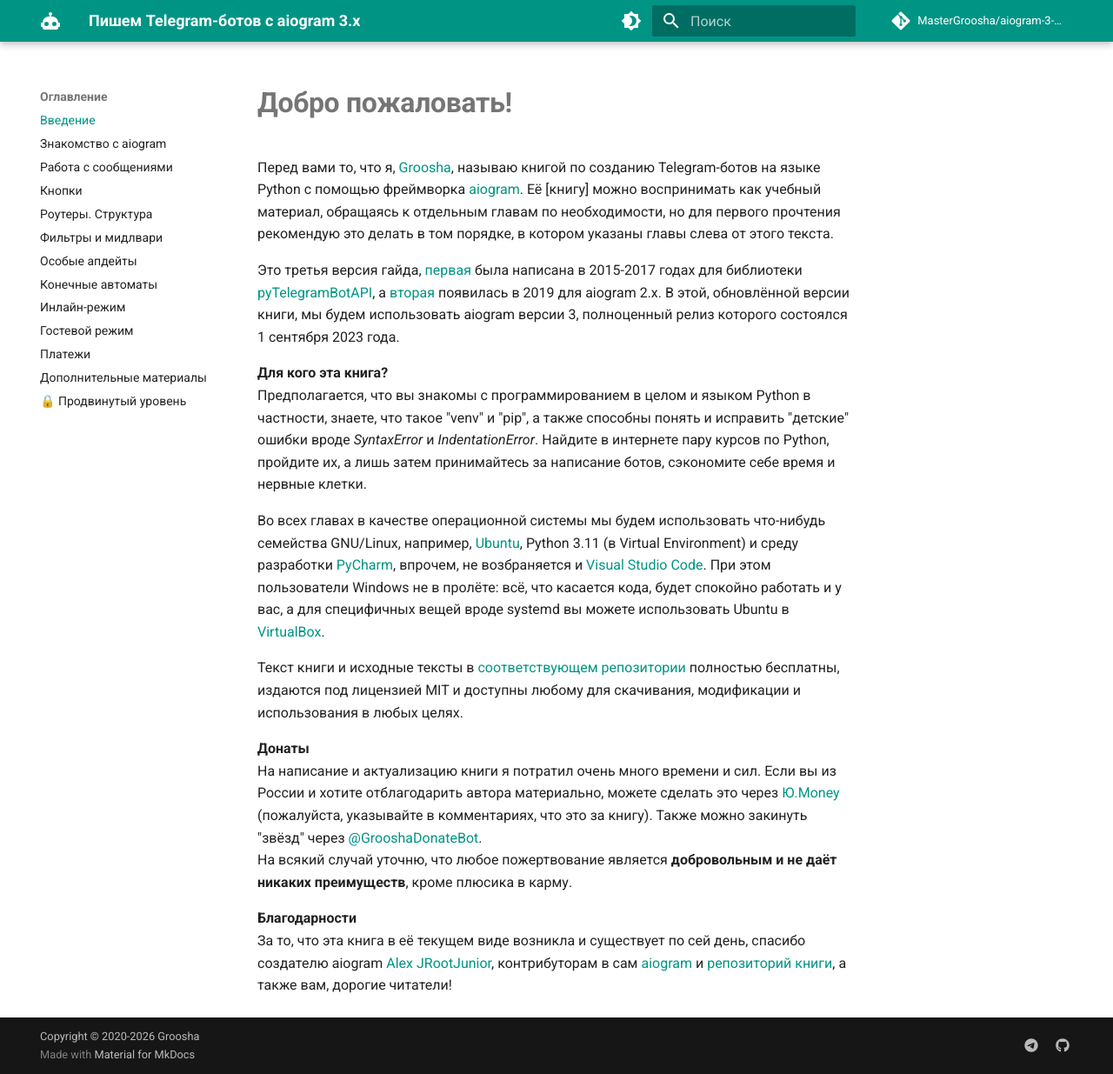
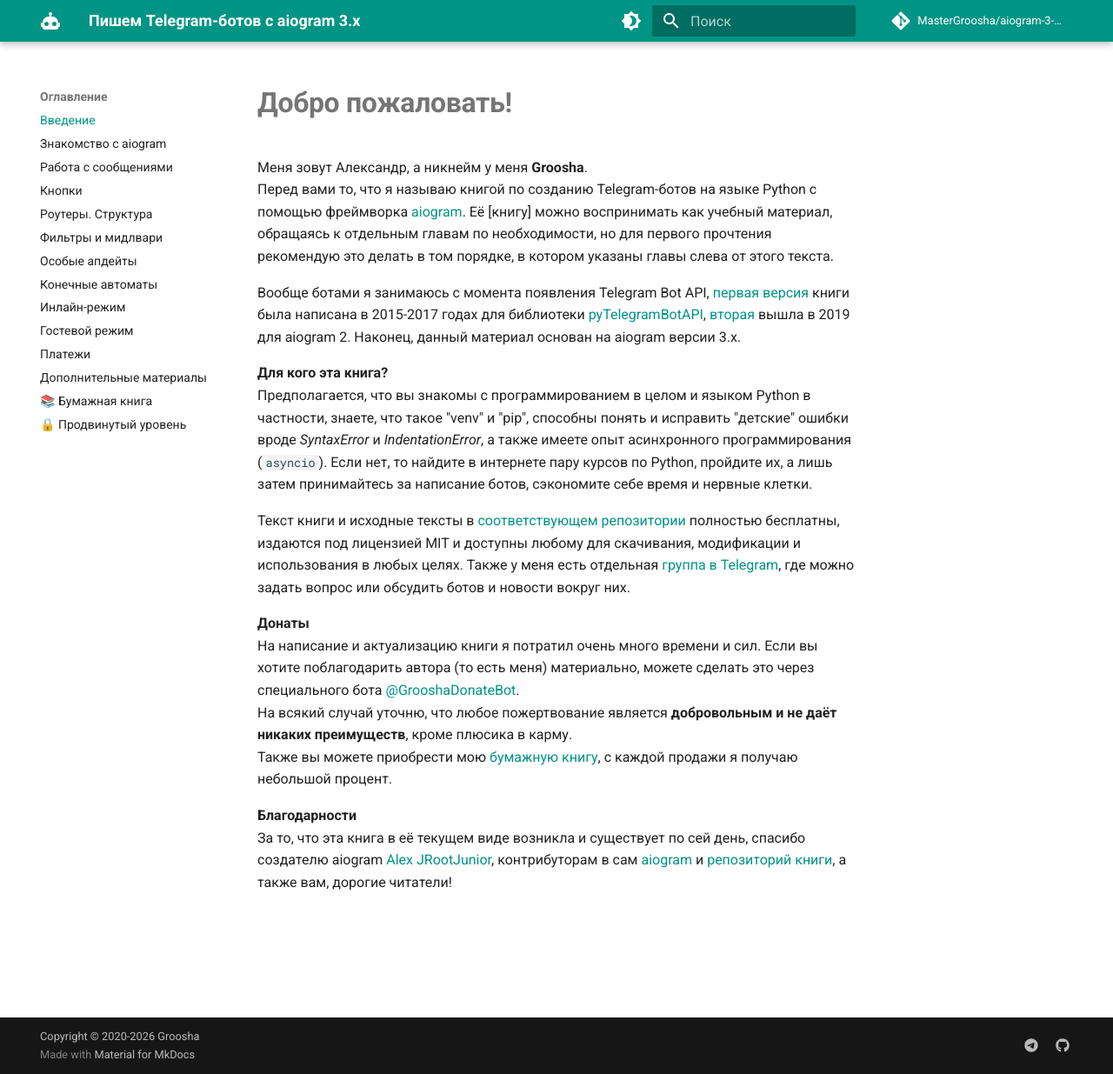
Before and after one commit to Vadim-Khristenko/aiogram-3-guide, an MkDocs documentation site: the page built from book_src/index.md, in a window 1280 px wide and 1235 px high. Shown: the whole window at 87% size. Built offline with MkDocs 1.6.1 and Material for MkDocs 9.7.7, drawn with Linux system fonts in a browser that asks for light colours; comment, search, counter and statistics services are not loaded.

Commit message:
Обновлена метаинформация о самой книге и о дополнительных материалах (#110)

```diff
--- a/book_src/index.md
+++ b/book_src/index.md
@@ -4,37 +4,32 @@ title: Введение
 
 # **Добро пожаловать!**
 
-Перед вами то, что я, [Groosha](https://mastergroosha.github.io/), называю книгой по созданию Telegram-ботов на языке Python с помощью
+Меня зовут Александр, а никнейм у меня **Groosha**.
+Перед вами то, что я называю книгой по созданию Telegram-ботов на языке Python с помощью
 фреймворка [aiogram](https://github.com/aiogram/aiogram). Её \[книгу\] можно воспринимать как учебный материал,
 обращаясь к отдельным главам по необходимости, но для первого прочтения рекомендую это делать в том порядке, в котором
 указаны главы слева от этого текста.
 
-Это третья версия гайда, [первая](https://mastergroosha.github.io/telegram-tutorial/) была написана в 2015-2017
-годах для библиотеки [pyTelegramBotAPI](https://github.com/eternnoir/pyTelegramBotAPI), а
-[вторая](https://mastergroosha.github.io/aiogram-2-guide/) появилась в 2019 для aiogram 2.x.
-В этой, обновлённой версии книги, мы будем использовать aiogram версии 3, полноценный релиз которого состоялся
-1 сентября 2023 года.
+Вообще ботами я занимаюсь с момента появления Telegram Bot API,
+[первая версия](https://mastergroosha.github.io/telegram-tutorial/) книги была написана в 2015-2017
+годах для библиотеки [pyTelegramBotAPI](https://github.com/eternnoir/pyTelegramBotAPI), [вторая](https://mastergroosha.github.io/aiogram-2-guide/)
+вышла в 2019 для aiogram 2. Наконец, данный материал основан на aiogram версии 3.x.
 
 **Для кого эта книга?**
 Предполагается, что вы знакомы с программированием в целом и языком Python в частности, знаете, что такое "venv" и "pip",
-а также способны понять и исправить "детские" ошибки вроде _SyntaxError_ и _IndentationError_. Найдите в интернете пару
+способны понять и исправить "детские" ошибки вроде _SyntaxError_ и _IndentationError_,
+а также имеете опыт асинхронного программирования (`asyncio`). Если нет, то найдите в интернете пару
 курсов по Python, пройдите их, а лишь затем принимайтесь за написание ботов, сэкономите себе время и нервные клетки.
-
-Во всех главах в качестве операционной системы мы будем использовать что-нибудь семейства GNU/Linux,
-например, [Ubuntu](https://ubuntu.com/), Python 3.11 (в Virtual Environment) и среду разработки
-[PyCharm](https://www.jetbrains.com/ru-ru/pycharm/download/), впрочем, не возбраняется и [Visual Studio Code](https://code.visualstudio.com/).
-При этом пользователи Windows не в пролёте: всё, что касается кода, будет спокойно работать и у вас, а для специфичных вещей
-вроде systemd вы можете использовать Ubuntu в [VirtualBox](https://www.virtualbox.org).
 
 Текст книги и исходные тексты в [соответствующем репозитории](https://github.com/MasterGroosha/aiogram-3-guide)
 полностью бесплатны, издаются под лицензией MIT и доступны любому для скачивания, модификации и использования в любых целях.
+Также у меня есть отдельная [группа в Telegram](https://t.me/+DE0_2nCvbXozZjUy), где можно задать вопрос или обсудить ботов и новости вокруг них.
 
 **Донаты**
-На написание и актуализацию книги я потратил очень много времени и сил. Если вы из России и хотите
-отблагодарить автора материально, можете сделать это через [Ю.Money](https://yoomoney.ru/to/41001515922197)
-(пожалуйста, указывайте в комментариях, что это за книгу).
-Также можно закинуть "звёзд" через [@GrooshaDonateBot](https://t.me/grooshadonatebot).
+На написание и актуализацию книги я потратил очень много времени и сил. Если вы хотите поблагодарить
+автора (то есть меня) материально, можете сделать это через специального бота [@GrooshaDonateBot](https://t.me/grooshadonatebot).
 На всякий случай уточню, что любое пожертвование является **добровольным и не даёт никаких преимуществ**, кроме плюсика в карму.
+Также вы можете приобрести мою [бумажную книгу](book.md), с каждой продажи я получаю небольшой процент.
 
 **Благодарности**
 За то, что эта книга в её текущем виде возникла и существует по сей день, спасибо создателю aiogram
--- a/mkdocs.yml
+++ b/mkdocs.yml
@@ -84,6 +84,7 @@ nav:
   - 'Гостевой режим': guest-bots.md
   - 'Платежи': payments.md
   - blog/index.md
+  - '📚 Бумажная книга': book.md
   - '🔒 Продвинутый уровень': advanced-teaser.md
 #  - 'Дополнительное чтение':
 #    - 'Тест': extra/test.md
```
Also changed, not shown: book_src/book.md (added, +31 -0 lines), book_src/images/book/book_cover.png (added).
